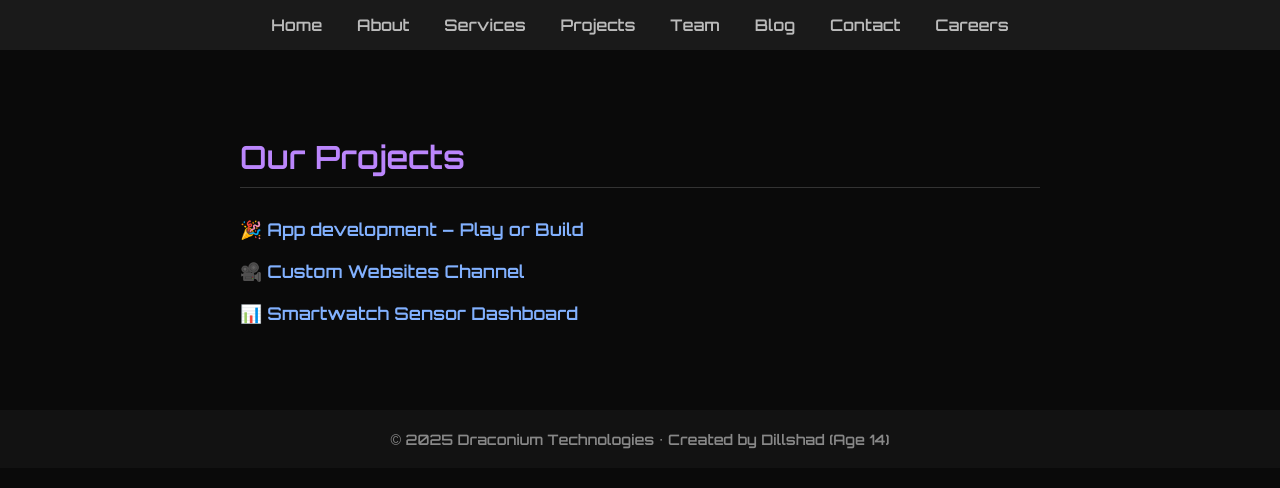
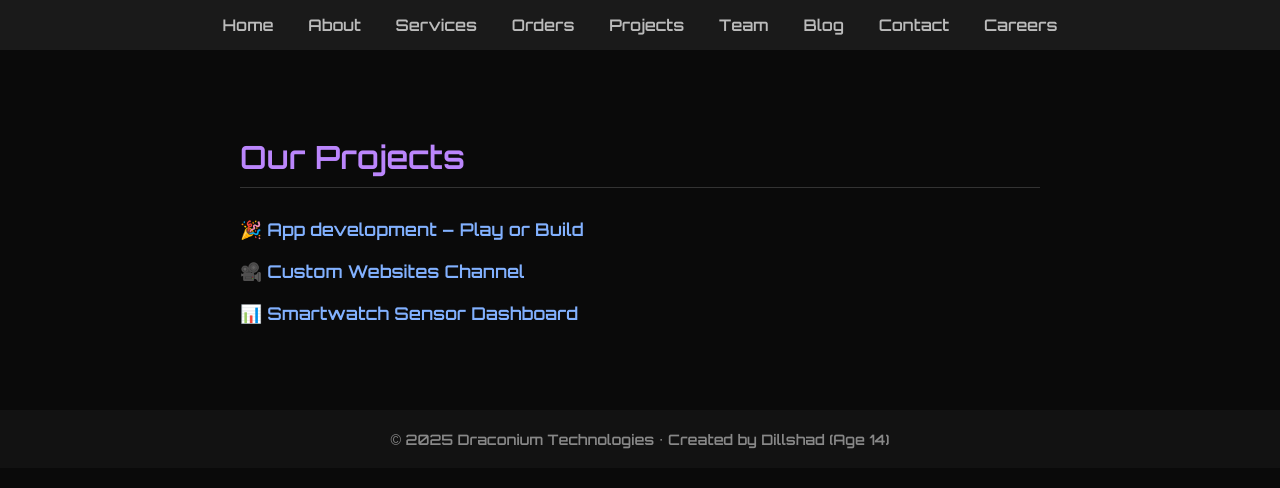
Before and after one commit to draconium01/draconium-portfolio, a plain HTML site: page projects.html in a window 1280 px wide. Drawn offline with Linux system fonts and the light colour scheme.

Commit message:
Update projects.html

```diff
--- a/projects.html
+++ b/projects.html
@@ -73,6 +73,7 @@
     <a href="index.html">Home</a>
     <a href="about.html">About</a>
     <a href="services.html">Services</a>
+    <a href="order.html">Orders</a>
     <a href="projects.html">Projects</a>
     <a href="team.html">Team</a>
     <a href="blog.html">Blog</a>
```
